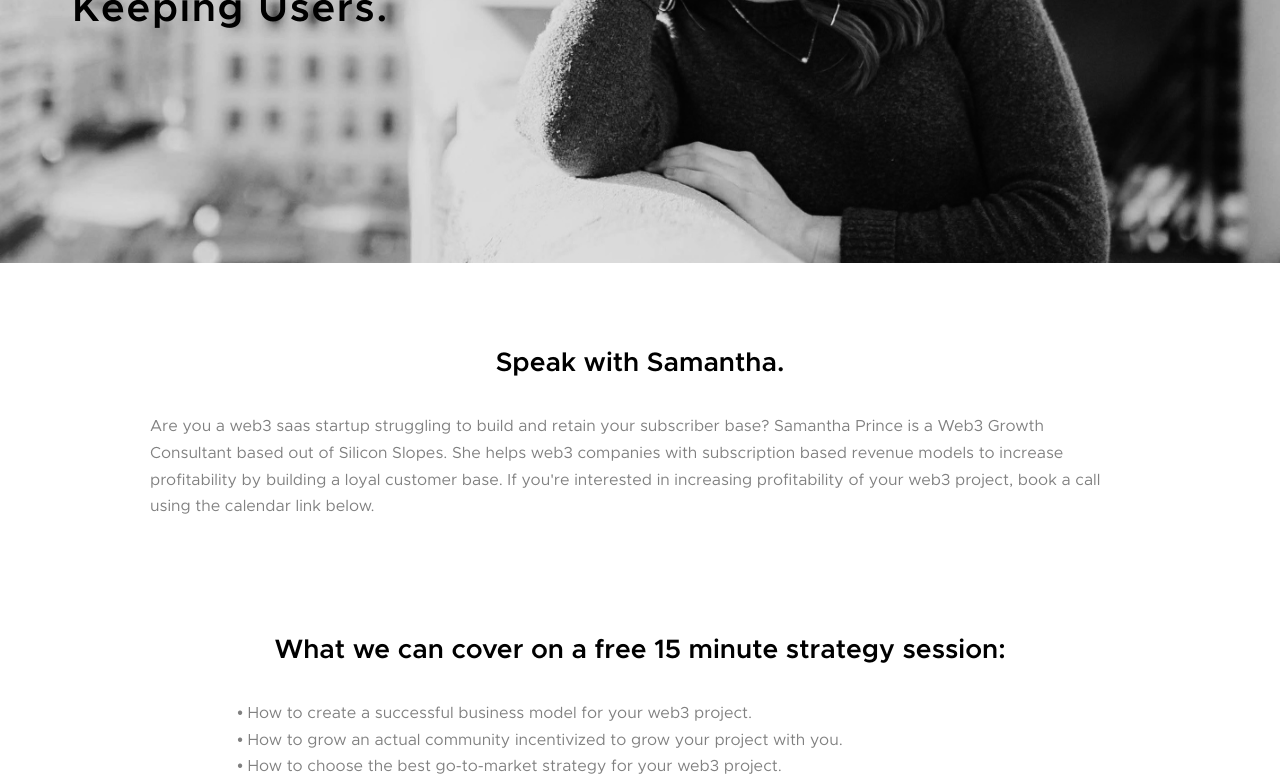
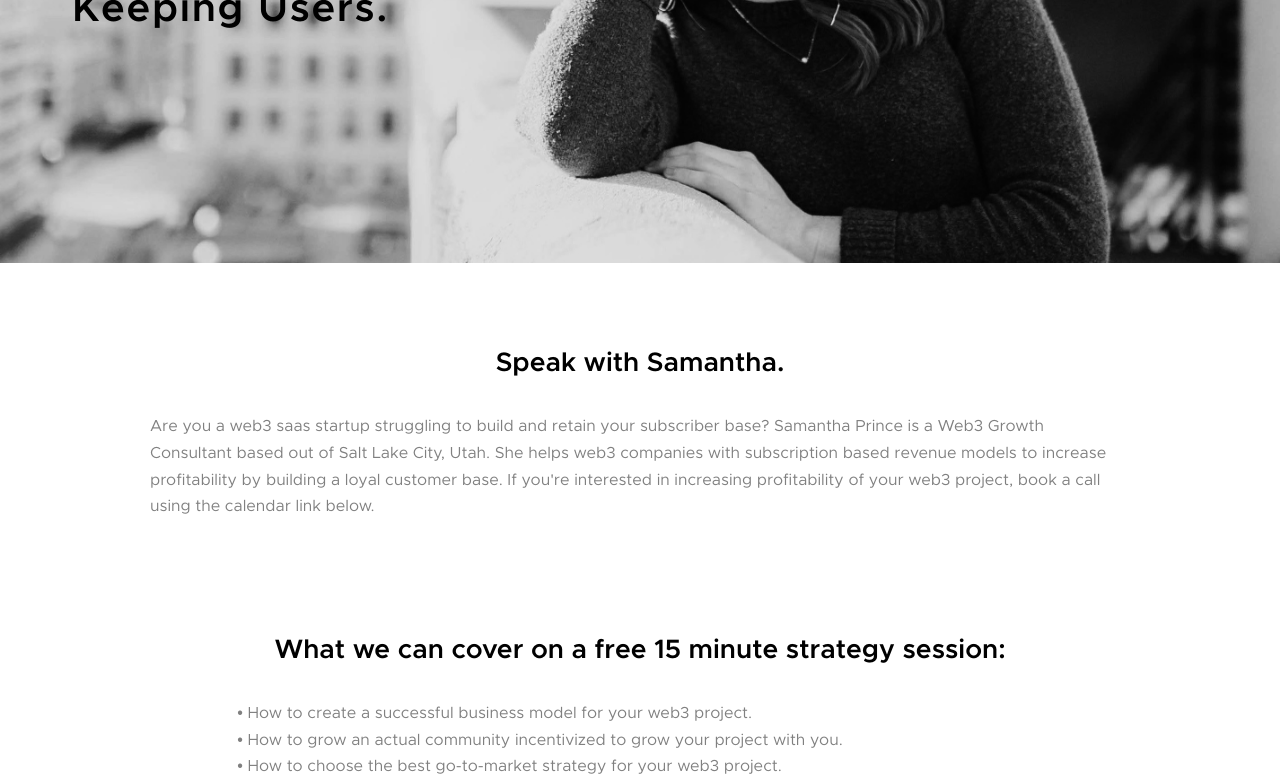
Before and after one commit to lapreal/laprealxyz, a plain HTML site: page index.html in a window 1280 px wide. Shown: the part 399-1183 px from the top of the page. Drawn offline with Linux system fonts and the light colour scheme; a script that the page names is missing.

Commit message:
Update index.html

```diff
--- a/index.html
+++ b/index.html
@@ -58,7 +58,7 @@
 					Speak with Samantha.
 				</h1>
 				<p>Are you a web3 saas startup struggling to build and retain your subscriber base?
-					Samantha Prince is a Web3 Growth Consultant based out of Silicon Slopes. She helps web3 companies with subscription based revenue models to increase profitability by building a loyal customer base.
+					Samantha Prince is a Web3 Growth Consultant based out of Salt Lake City, Utah. She helps web3 companies with subscription based revenue models to increase profitability by building a loyal customer base.
 					If you're interested in increasing profitability of your web3 project, book a call using the calendar link below.
 				</p>
 				<h1>
```
